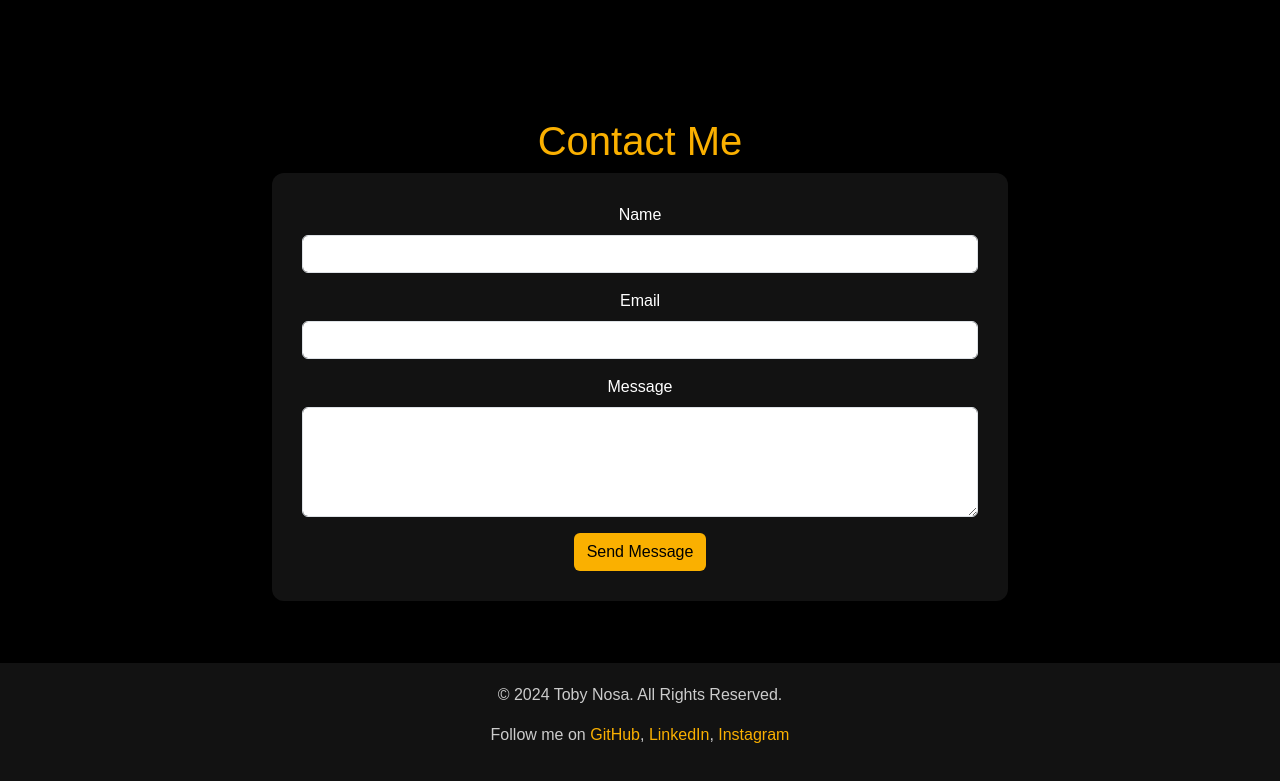
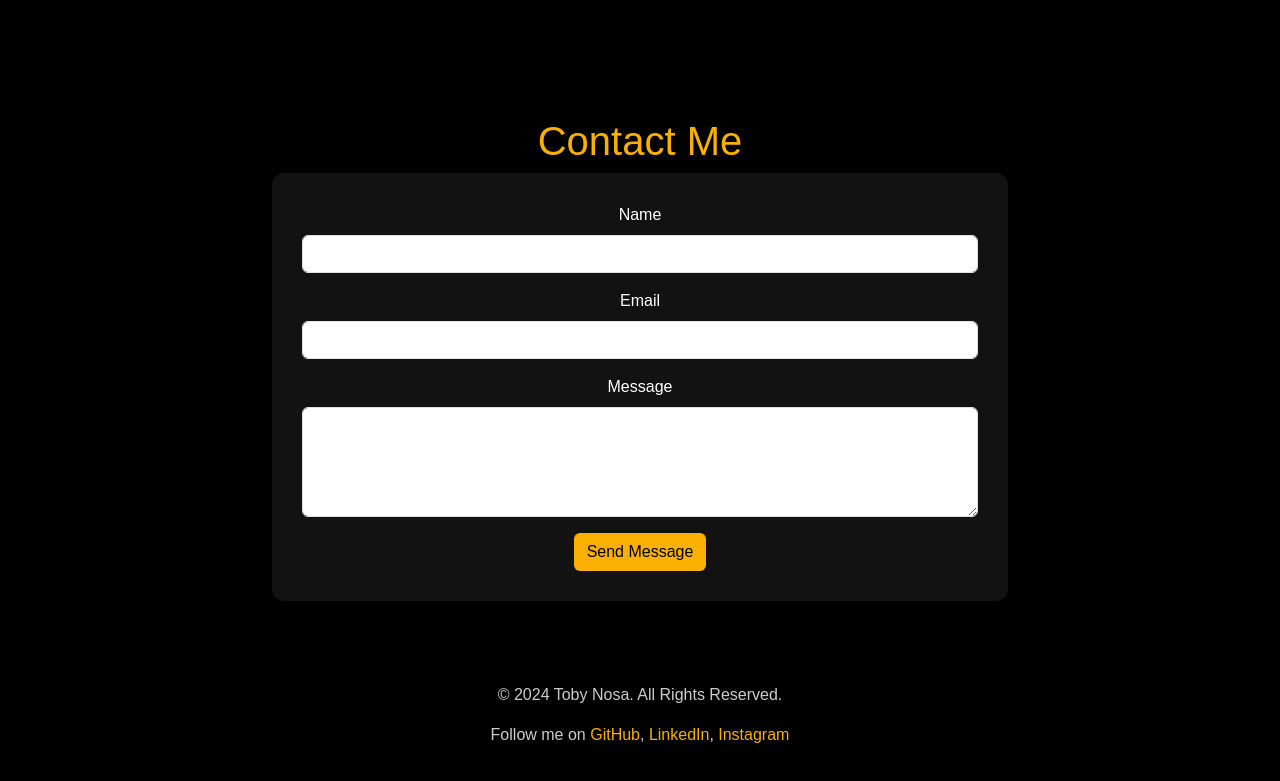
Before and after one commit to codeopx/myPortfolio, a website: page index.html in a window 1280 px wide. Shown: the part 4506-5287 px from the top of the page. Drawn offline with nearby package versions, Linux system fonts and the light colour scheme; a web font is replaced by a local one.

Commit message:
Add files via upload

```diff
--- a/index.html
+++ b/index.html
@@ -298,7 +298,7 @@
         }
 
         footer {
-            background-color: #121212;
+            background-color: black;
             color: #ccc;
             padding: 20px 0;
             text-align: center;
```
